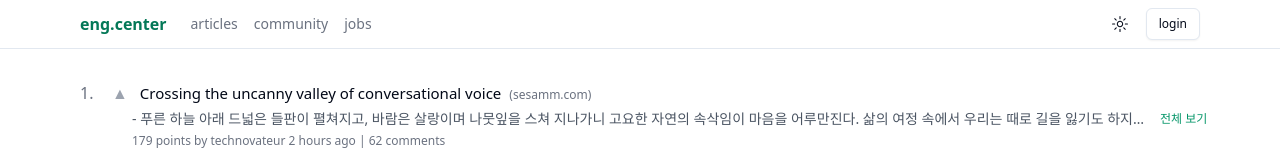
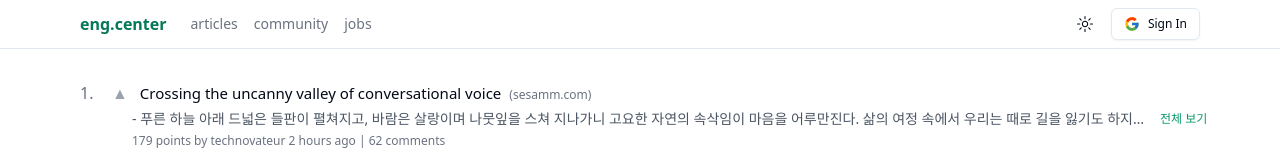
Before and after one commit to hyeyoom/synackfin, a Next.js app: page / in a window 1280 px wide. Shown: the top 160 px of the page. Built offline with nearby package versions, Linux system fonts and the light colour scheme; no server answers.

Commit message:
Add Supabase authentication with Google OAuth

```diff
--- /dev/null
+++ b/app/auth/callback/route.ts
@@ -0,0 +1,30 @@
+import {NextResponse} from 'next/server';
+import {createSupabaseClientForServer} from "@/lib/utils/supabase/server";
+
+export async function GET(request: Request) {
+    const {searchParams, origin} = new URL(request.url)
+    const code = searchParams.get('code')
+    // if "next" is in param, use it as the redirect URL
+    const next = searchParams.get('next') ?? '/'
+
+    if (code) {
+        const supabase = await createSupabaseClientForServer()
+        const {error} = await supabase.auth.exchangeCodeForSession(code)
+        if (!error) {
+            const forwardedHost = request.headers.get('x-forwarded-host') // original origin before load balancer
+            const isLocalEnv = process.env.NODE_ENV === 'development'
+            if (isLocalEnv) {
+                // we can be sure that there is no load balancer in between, so no need to watch for X-Forwarded-Host
+                return NextResponse.redirect(`${origin}${next}`)
+            } else if (forwardedHost) {
+                return NextResponse.redirect(`https://${forwardedHost}${next}`)
+            } else {
+                return NextResponse.redirect(`${origin}${next}`)
+            }
+        }
+    }
+
+    // return the user to an error page with instructions
+    console.error(`code is missing: ${code}`)
+    return NextResponse.redirect(`${origin}/auth/auth-code-error`)
+}
--- /dev/null
+++ b/components/auth/GoogleLoginButton.tsx
@@ -0,0 +1,65 @@
+'use client';
+
+import {useState} from 'react';
+import {Button} from '@/components/ui/button';
+import {createSupabaseClientForBrowser} from "@/lib/utils/supabase/client";
+
+export default function GoogleLoginButton() {
+    const [isLoading, setIsLoading] = useState(false);
+
+    const handleLogin = async () => {
+        try {
+            setIsLoading(true);
+            const supabase = createSupabaseClientForBrowser();
+
+            await supabase.auth.signInWithOAuth({
+                provider: 'google',
+                options: {
+                    redirectTo: `${window.location.origin}/auth/callback`,
+                },
+            });
+        } catch (error) {
+            console.error('로그인 오류:', error);
+        } finally {
+            setIsLoading(false);
+        }
+    };
+
+    return (
+        <Button
+            onClick={handleLogin}
+            disabled={isLoading}
+            variant="outline"
+            size="sm"
+            className="flex items-center gap-2"
+        >
+            {isLoading ? (
+                <span>Signing In...</span>
+            ) : (
+                <>
+                    <GoogleIcon/>
+                    <span>Sign In</span>
+                </>
+            )}
+        </Button>
+    );
+}
+
+function GoogleIcon() {
+    return (
+        <svg width="16" height="16" viewBox="0 0 48 48" fill="none" xmlns="http://www.w3.org/2000/svg">
+            <path
+                d="M43.611 20.083H42V20H24V28H35.303C33.654 32.657 29.223 36 24 36C17.373 36 12 30.627 12 24C12 17.373 17.373 12 24 12C27.059 12 29.842 13.154 31.961 15.039L37.618 9.382C34.046 6.053 29.268 4 24 4C12.955 4 4 12.955 4 24C4 35.045 12.955 44 24 44C35.045 44 44 35.045 44 24C44 22.659 43.862 21.35 43.611 20.083Z"
+                fill="#FFC107"/>
+            <path
+                d="M6.306 14.691L12.877 19.51C14.655 15.108 18.961 12 24 12C27.059 12 29.842 13.154 31.961 15.039L37.618 9.382C34.046 6.053 29.268 4 24 4C16.318 4 9.656 8.337 6.306 14.691Z"
+                fill="#FF3D00"/>
+            <path
+                d="M24 44C29.166 44 33.86 42.023 37.409 38.808L31.219 33.57C29.211 35.091 26.715 36 24 36C18.798 36 14.381 32.683 12.717 28.054L6.195 33.079C9.505 39.556 16.227 44 24 44Z"
+                fill="#4CAF50"/>
+            <path
+                d="M43.611 20.083H42V20H24V28H35.303C34.511 30.237 33.072 32.166 31.216 33.571L31.219 33.57L37.409 38.808C36.971 39.205 44 34 44 24C44 22.659 43.862 21.35 43.611 20.083Z"
+                fill="#1976D2"/>
+        </svg>
+    );
+}
--- a/components/layout/Navigation.tsx
+++ b/components/layout/Navigation.tsx
@@ -1,11 +1,47 @@
 'use client';
 
 import Link from 'next/link';
-import { Button } from '@/components/ui/button';
-import { ModeToggle } from '@/components/mode-toggle';
-
+import {Button} from '@/components/ui/button';
+import {ModeToggle} from '@/components/mode-toggle';
+import {useEffect, useState} from 'react';
+import {createSupabaseClientForBrowser} from '@/lib/utils/supabase/client';
+import GoogleLoginButton from '@/components/auth/GoogleLoginButton';
+import {User} from "@supabase/auth-js";
 
 export default function Navigation() {
+    const [user, setUser] = useState<User | null>(null);
+    const [isLoading, setIsLoading] = useState(true);
+    const supabase = createSupabaseClientForBrowser();
+
+    useEffect(() => {
+        const getUser = async () => {
+            try {
+                const {data} = await supabase.auth.getUser();
+                setUser(data.user);
+            } catch (error) {
+                console.error('사용자 정보 가져오기 오류:', error);
+            } finally {
+                setIsLoading(false);
+            }
+        };
+
+        getUser();
+
+        const {data: authListener} = supabase.auth.onAuthStateChange(
+            (event, session) => {
+                setUser(session?.user ?? null);
+            }
+        );
+
+        return () => {
+            authListener.subscription.unsubscribe();
+        };
+    }, []);
+
+    const handleSignOut = async () => {
+        await supabase.auth.signOut();
+    };
+
     return (
         <nav className="border-b bg-background">
             <div className="max-w-6xl mx-auto px-4 h-12 flex items-center justify-between">
@@ -27,10 +63,25 @@ export default function Navigation() {
                 </div>
 
                 <div className="flex items-center gap-2">
-          <ModeToggle />
-          <Button variant="outline" size="sm" asChild>
-            <Link href="/login">login</Link>
+                    <ModeToggle/>
+                    {isLoading ? (
+                        <div className="w-20 h-8 bg-gray-200 dark:bg-gray-700 rounded-md animate-pulse"></div>
+                    ) : user ? (
+                        <div className="flex items-center gap-2">
+                            <Button variant="ghost" size="sm" asChild>
+                                <Link href="/write">작성하기</Link>
                             </Button>
+                            <Button
+                                variant="outline"
+                                size="sm"
+                                onClick={handleSignOut}
+                            >
+                                로그아웃
+                            </Button>
+                        </div>
+                    ) : (
+                        <GoogleLoginButton/>
+                    )}
                 </div>
             </div>
         </nav>
--- /dev/null
+++ b/lib/utils/supabase/client.ts
@@ -0,0 +1,8 @@
+import {createBrowserClient} from '@supabase/ssr'
+
+export function createSupabaseClientForBrowser() {
+    return createBrowserClient(
+        process.env.NEXT_PUBLIC_SUPABASE_URL!,
+        process.env.NEXT_PUBLIC_SUPABASE_ANON_KEY!
+    )
+}
--- /dev/null
+++ b/lib/utils/supabase/server.ts
@@ -0,0 +1,29 @@
+import {createServerClient} from '@supabase/ssr'
+import {cookies} from 'next/headers'
+
+export async function createSupabaseClientForServer() {
+    const cookieStore = await cookies()
+
+    return createServerClient(
+        process.env.NEXT_PUBLIC_SUPABASE_URL!,
+        process.env.NEXT_PUBLIC_SUPABASE_ANON_KEY!,
+        {
+            cookies: {
+                getAll() {
+                    return cookieStore.getAll()
+                },
+                setAll(cookiesToSet) {
+                    try {
+                        cookiesToSet.forEach(({name, value, options}) =>
+                            cookieStore.set(name, value, options)
+                        )
+                    } catch {
+                        // The `setAll` method was called from a Server Component.
+                        // This can be ignored if you have middleware refreshing
+                        // user sessions.
+                    }
+                },
+            },
+        }
+    )
+}
--- a/package.json
+++ b/package.json
@@ -14,6 +14,8 @@
     "@radix-ui/react-separator": "^1.1.2",
     "@radix-ui/react-slot": "^1.1.2",
     "@radix-ui/react-toggle": "^1.1.2",
+    "@supabase/ssr": "^0.5.2",
+    "@supabase/supabase-js": "^2.49.1",
     "class-variance-authority": "^0.7.1",
     "clsx": "^2.1.1",
     "lucide-react": "^0.477.0",
```
Also changed, not shown: 2 other files (tests, documents, lock files or other folders). Lines whose indentation alone changed are shown as unchanged.
